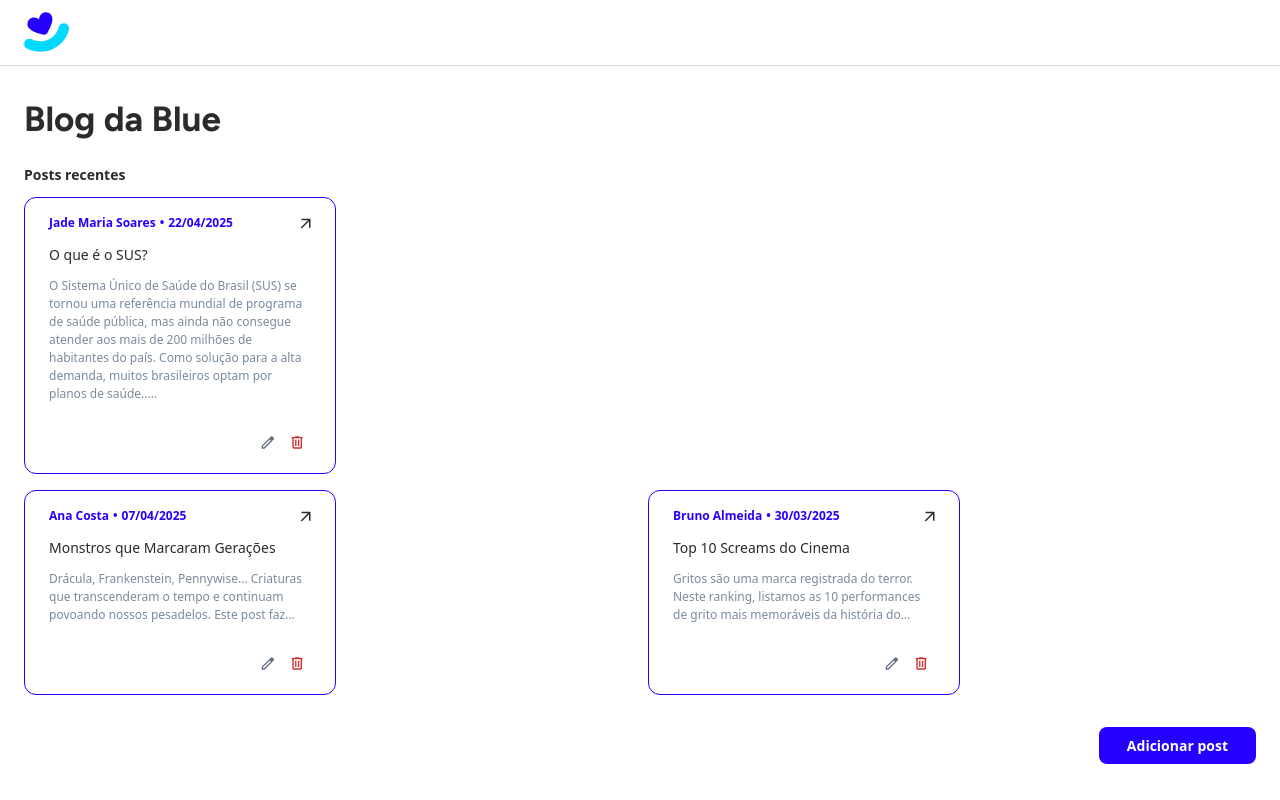
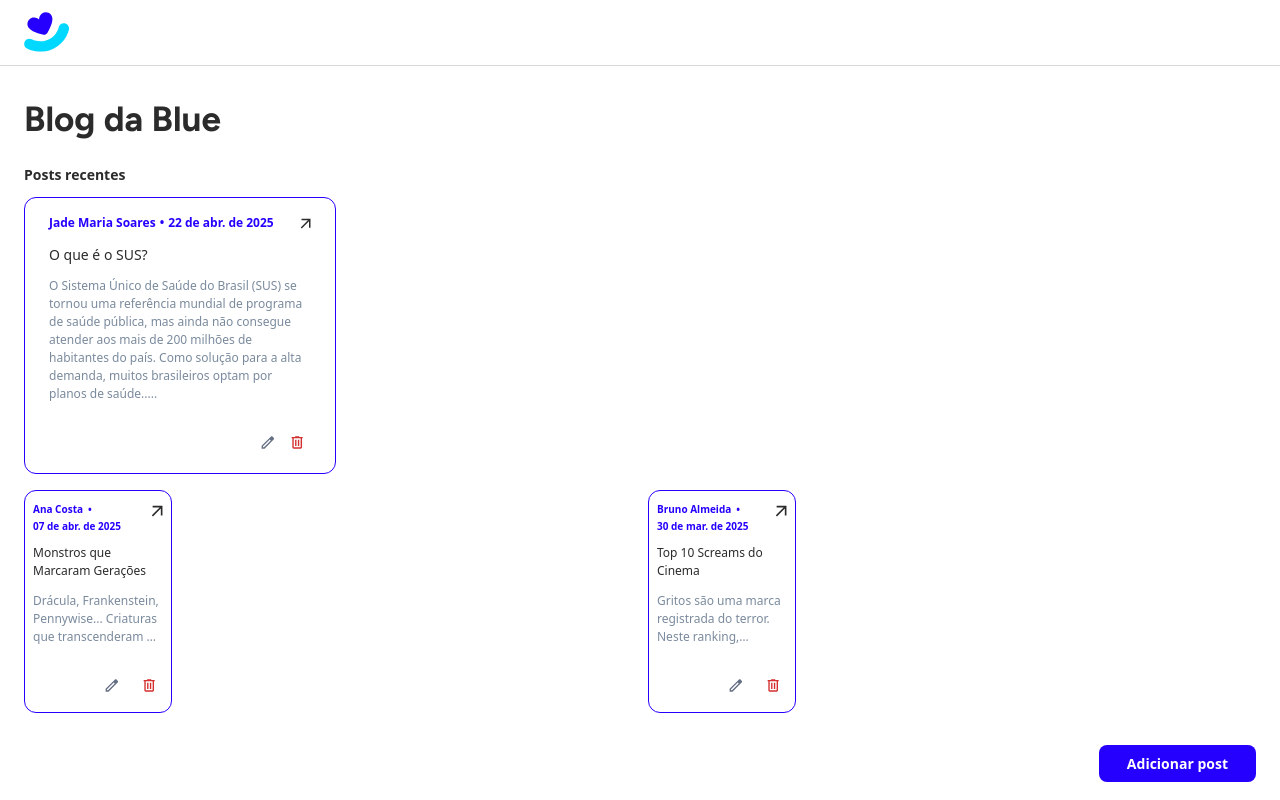
Before and after one commit to vitto2/blog-da-blue, a React (Vite) app: page / in a window 1280 px wide. Built offline with nearby package versions, Linux system fonts and the light colour scheme.

Commit message:
fix: faz ajustes na aba de posts recentes

```diff
--- a/src/components/Post.jsx
+++ b/src/components/Post.jsx
@@ -2,14 +2,28 @@ import arrow from "../assets/img/arrow_outward.svg";
 import editIcon from "../assets/img/edit-button_mobile.svg";
 import delet from "../assets/img/delete-button.svg";
 
-export default function Post({ autor, titulo, data, descricao, clamped}) {
+export default function Post({ autor, titulo, data, descricao, clamped }) {
+	function formatarData(dataStr) {
+		const [dia, mes, ano] = dataStr.split("/"); // "21/08/2024"
+		const data = new Date(`${ano}-${mes}-${dia}`);
+
+		return data.toLocaleDateString("pt-BR", {
+			day: "2-digit",
+			month: "short",
+			year: "numeric",
+		});
+	}
+
 	return (
-		<section className="max-w-[19.5rem] min-w-[148px] border border-[#2500FF] rounded-xl px-[1.5rem] py-[1rem]">
+		<section
+			className={
+				"max-w-[19.5rem] min-w-[148px] border border-[#2500FF] rounded-xl px-[1.5rem] py-[1rem]"
+			}>
 			<div className="pb-[12px] flex justify-between items-center text-[.75rem] text-[#2500FF] font-semibold">
 				<div className="flex gap-[4px]">
-					<span>{autor}</span>
-					<span>•</span>
-					<span>{data}</span>
+					<h4>{autor}</h4>
+					<p>•</p>
+					<h4>{formatarData(data)}</h4>
 				</div>
 
 				<div>
--- /dev/null
+++ b/src/components/PostSmall.jsx
@@ -0,0 +1,45 @@
+import arrow from "../assets/img/arrow_outward.svg";
+import editIcon from "../assets/img/edit-button_mobile.svg";
+import delet from "../assets/img/delete-button.svg";
+
+export default function PostSmall({ autor, titulo, data, descricao, clamped }) {
+	function formatarData(dataStr) {
+		const [dia, mes, ano] = dataStr.split("/"); // "21/08/2024"
+		const data = new Date(`${ano}-${mes}-${dia}`);
+
+		return data.toLocaleDateString("pt-BR", {
+			day: "2-digit",
+			month: "short",
+			year: "numeric",
+		});
+	}
+	return (
+		<section className="max-w-[9.25rem] border border-[#2500FF] rounded-xl px-2 py-3">
+			<div className="pb-3 flex justify-between items-start text-[#2500FF] font-semibold text-[0.625rem]">
+				<div className="flex flex-wrap items-center gap-1 leading-tight">
+					<span className="whitespace-nowrap">{autor}</span>
+					<span className="mx-[1px]">•</span>
+					<span className="whitespace-nowrap">{formatarData(data)}</span>
+				</div>
+				<img src={arrow} alt="seta" className="w-3 h-3 mt-[2px]" />
+			</div>
+
+			<div>
+				<p className="mb-3 text-[#2B2B2B] text-[.75rem] line-clamp-2">
+					{titulo}
+				</p>
+				<p
+					className={`text-[#7A8A9D] leading-[150%] text-[.75rem] ${
+						clamped ? "line-clamp-3" : ""
+					}`}>
+					{descricao}
+				</p>
+			</div>
+
+			<div className="flex pt-6 justify-end gap-2">
+				<img src={editIcon} alt="editar" />
+				<img src={delet} alt="deletar" />
+			</div>
+		</section>
+	);
+}
--- a/src/components/Recents.jsx
+++ b/src/components/Recents.jsx
@@ -1,5 +1,6 @@
 import { useEffect, useState } from "react";
 import Post from "./Post";
+import PostSmall from "./PostSmall";
 import Button from "./Button";
 
 function Recents() {
@@ -9,18 +10,12 @@ function Recents() {
 		fetch("/posts.json")
 			.then((res) => res.json())
 			.then((data) => {
-				// Ordena os posts pela data (mais recente primeiro)
 				const sorted = data.sort((a, b) => {
-					const dateA = new Date(
-						a.data_publicacao.split("/").reverse().join("-")
-					);
-					const dateB = new Date(
-						b.data_publicacao.split("/").reverse().join("-")
-					);
+					const dateA = new Date(a.data_publicacao.split("/").reverse().join("-"));
+					const dateB = new Date(b.data_publicacao.split("/").reverse().join("-"));
 					return dateB - dateA;
 				});
 
-				// Seleciona os 3 primeiros (mais recentes)
 				setLatestPosts(sorted.slice(0, 3));
 			})
 			.catch((err) => console.error("Erro ao carregar posts:", err));
@@ -35,16 +30,27 @@ function Recents() {
 			<ul className="grid grid-cols-2 auto-rows-auto gap-4">
 				{latestPosts.map((post, index) => (
 					<li key={index} className={index === 0 ? "col-span-2" : "col-span-1"}>
+						{index === 0 ? (
 							<Post
 								titulo={post.titulo}
 								autor={post.nome}
 								data={post.data_publicacao}
 								descricao={post.descricao}
-							clamped={index !== 0}
+								clamped={false}
 							/>
+						) : (
+							<PostSmall
+								titulo={post.titulo}
+								autor={post.nome}
+								data={post.data_publicacao}
+								descricao={post.descricao}
+								clamped={true}
+							/>
+						)}
 					</li>
 				))}
 			</ul>
+
 			<div className="w-full flex justify-end">
 				<Button title="Adicionar post" />
 			</div>
```
Also changed, not shown: backup.jsx (added). Lines whose indentation alone changed are shown as unchanged.
